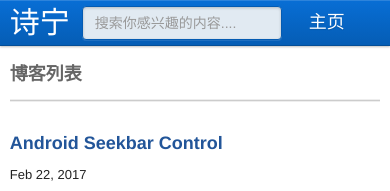
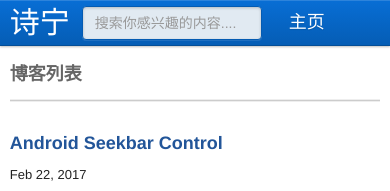
Before and after one commit to magic5650/magic5650.github.io, a Jekyll site: the page built from index.html, in a window 390 px wide. Shown: the top 191 px of the page. Built offline with Jekyll 4.4.1, drawn with Linux system fonts in a browser that asks for light colours; the list of posts is cut into pages by our own code.

Commit message:
Signed-off-by: magic5650 <magic5650@126.com>

```diff
--- a/search/css/cb-search.css
+++ b/search/css/cb-search.css
@@ -53,7 +53,7 @@
 			}
 
             .search-content {
-                width: 200px;
+                width: 180px;
                 font-size: 22px;
                 background-color: #eee;
                 color: black;
```
